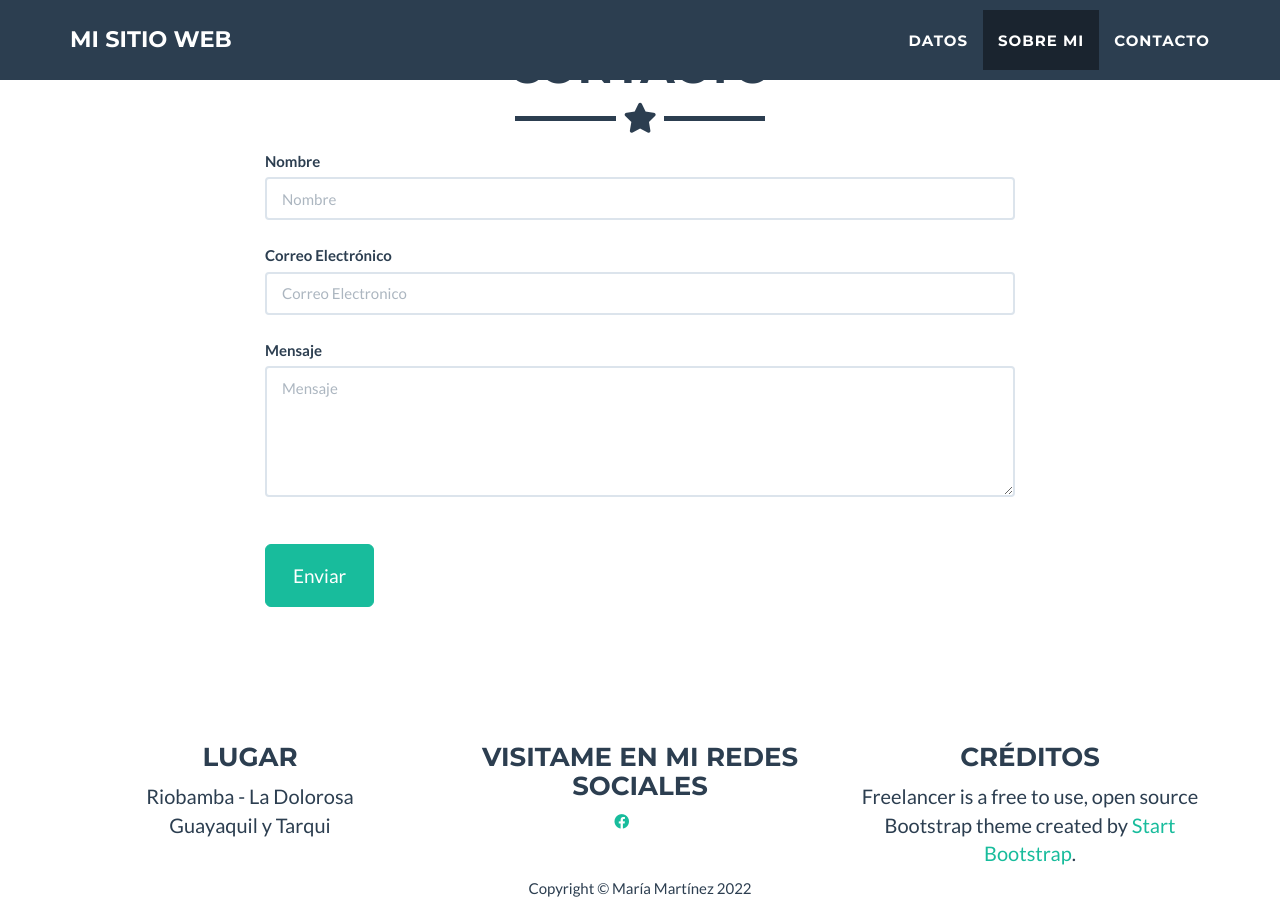
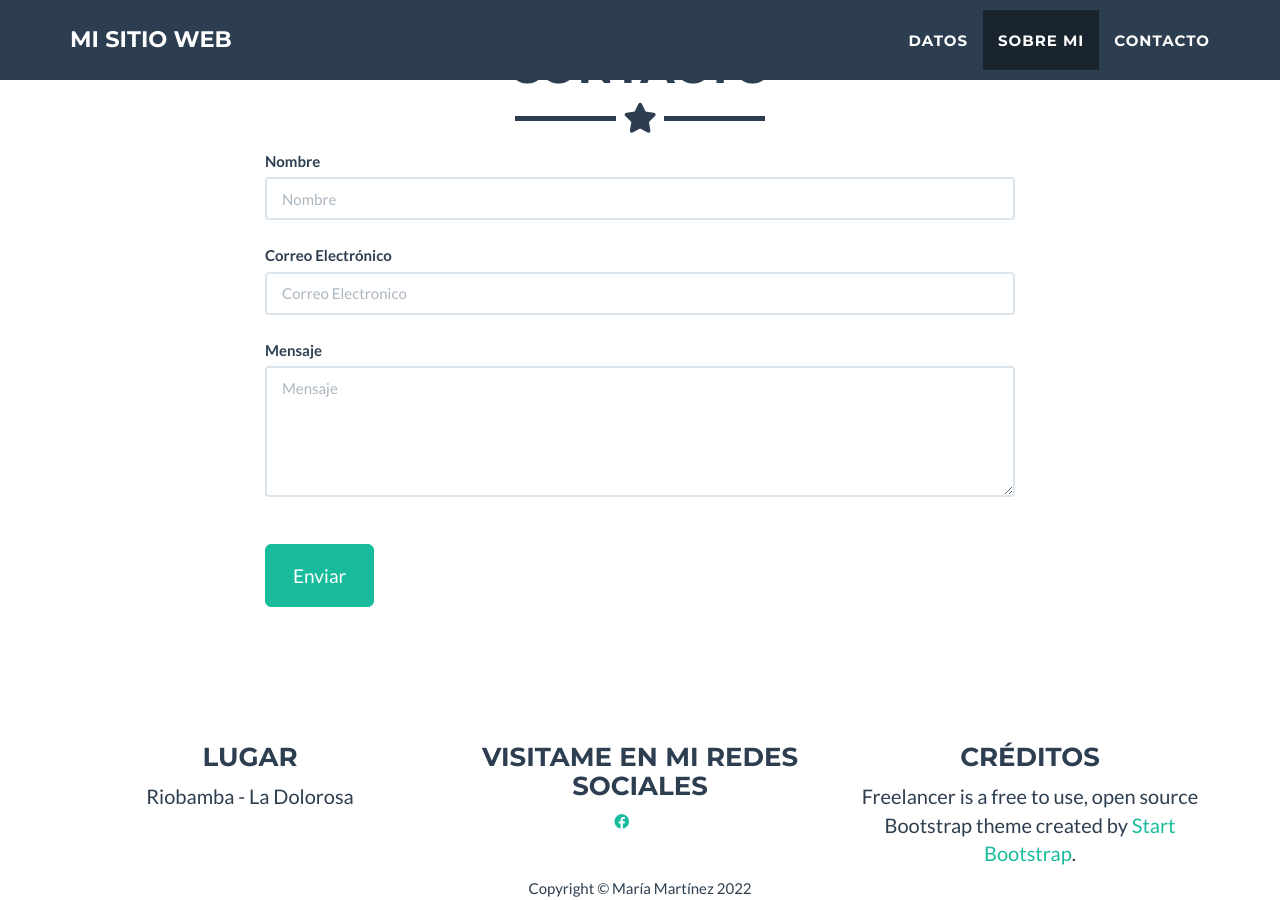
Before and after one commit to mary1816/maria1816.github.io, a Jekyll site: the page built from _posts/2014-07-17-project-2.markdown, in a window 1280 px wide and 900 px high, scrolled down 5279 px. Built offline with Jekyll 4.4.1, drawn with Linux system fonts in a browser that asks for light colours.

Commit message:
Update _config.yml

```diff
--- a/_config.yml
+++ b/_config.yml
@@ -47,7 +47,6 @@ social:
 # Postal address (add as many lines as necessary)
 address:
   - line: Riobamba - La Dolorosa
-  - line: Guayaquil y Tarqui
 
 # Credits content
 
```
